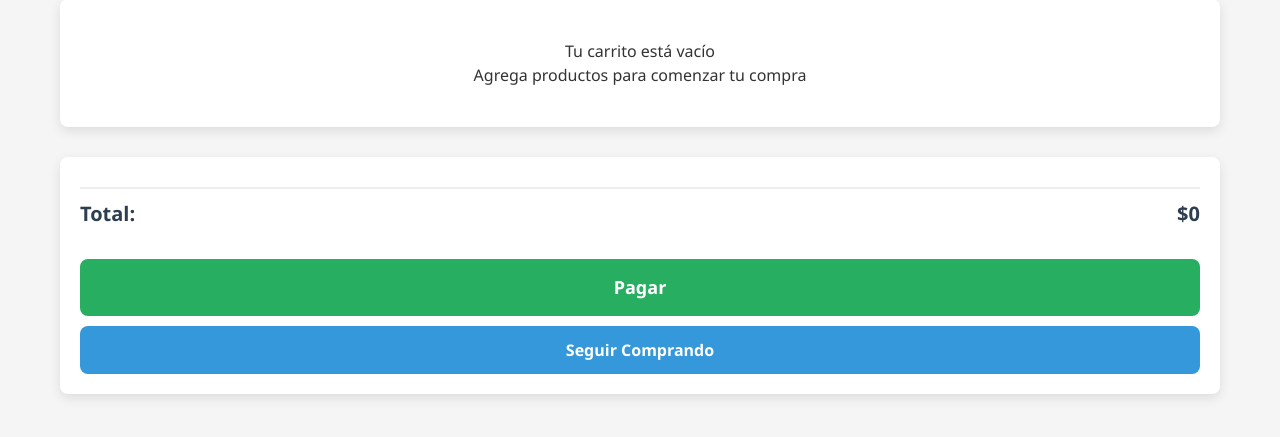
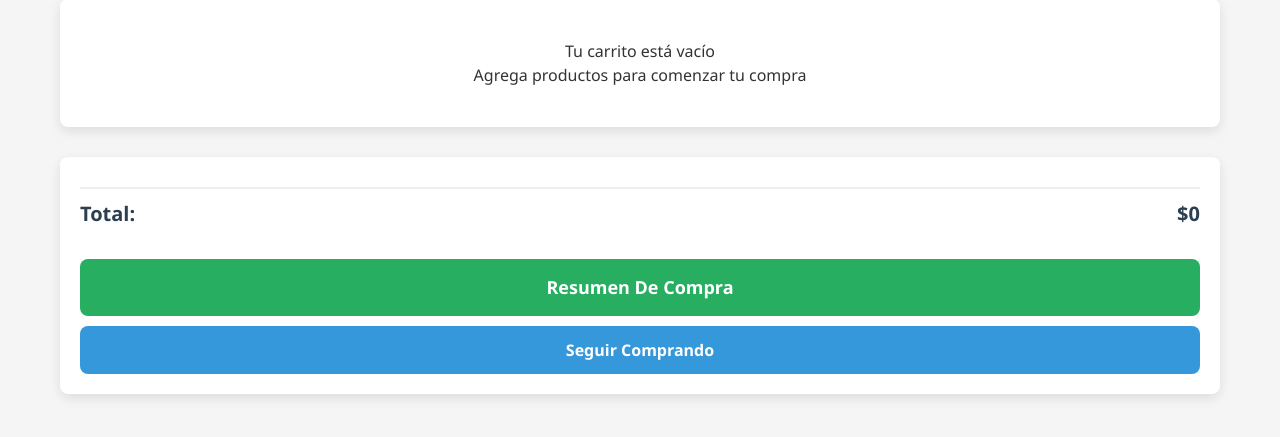
Before and after one commit to NicoENDYs/Leticche, a PHP site: page /leticche/views/carrito.php in a window 1280 px wide. Shown: the part 119-556 px from the top of the page. Run offline with PHP 8.4, Linux system fonts and the light colour scheme; a user stored in the database is signed in; some libraries are stand-ins or nearby versions.

Commit message:
eliminación de console.log() y cambio en el texto del boton de pagar

```diff
--- a/js/carrito.js
+++ b/js/carrito.js
@@ -93,7 +93,6 @@ function aumentarCantidad(producto) {
 }
 
 function disminuirCantidad(producto) {
-    let btnDisminuir = document.querySelector(`#btnDisminuir${producto.id}`);
     let cantidadProducto = document.querySelector(
         `#cantidadProducto${producto.id}`
     );
@@ -195,7 +194,6 @@ function cargarProductosFactura() {
         subtotal += producto.precio * producto.cantidad;
         }
     });
-    console.log(JSON.stringify(productosOcultos));
     inputProductosOcultos.value = JSON.stringify(productosOcultos);
     productosOcultos = [];
 
--- a/views/carrito.php
+++ b/views/carrito.php
@@ -38,7 +38,7 @@ if (
                 <span>Total:</span>
                 <span id="total-carrito">$0.00</span>
             </div>
-            <button class="open-modal-btn btn-comprar" id="verFacturaBtn">Pagar</button>
+            <button class="open-modal-btn btn-comprar" id="verFacturaBtn">Resumen De Compra</button>
             <a href="../index.php"><button class="btn-seguir-comprando">Seguir Comprando</button></a>
         </div>
     </div>
@@ -61,10 +61,7 @@ if (
                     <h3>Información del Cliente</h3>
                     <p id="nombreCliente">Cliente: <?php echo $_SESSION['nombre'] ?></p>
                     <label for="" class="form-label">Direccion a enviar:</label>
-                    <input type="text"
-                        name="direccion"
-                        id="DireccionCliente"
-                        placeholder="Ingrese Dirección"
+                    <input type="text" name="direccion" id="DireccionCliente" placeholder="Ingrese Dirección"
                         class="w-full px-4 py-2 border border-gray-300 rounded-md shadow-sm focus:outline-none focus:ring-2 focus:ring-blue-500"
                         required>
                 </div>
```
